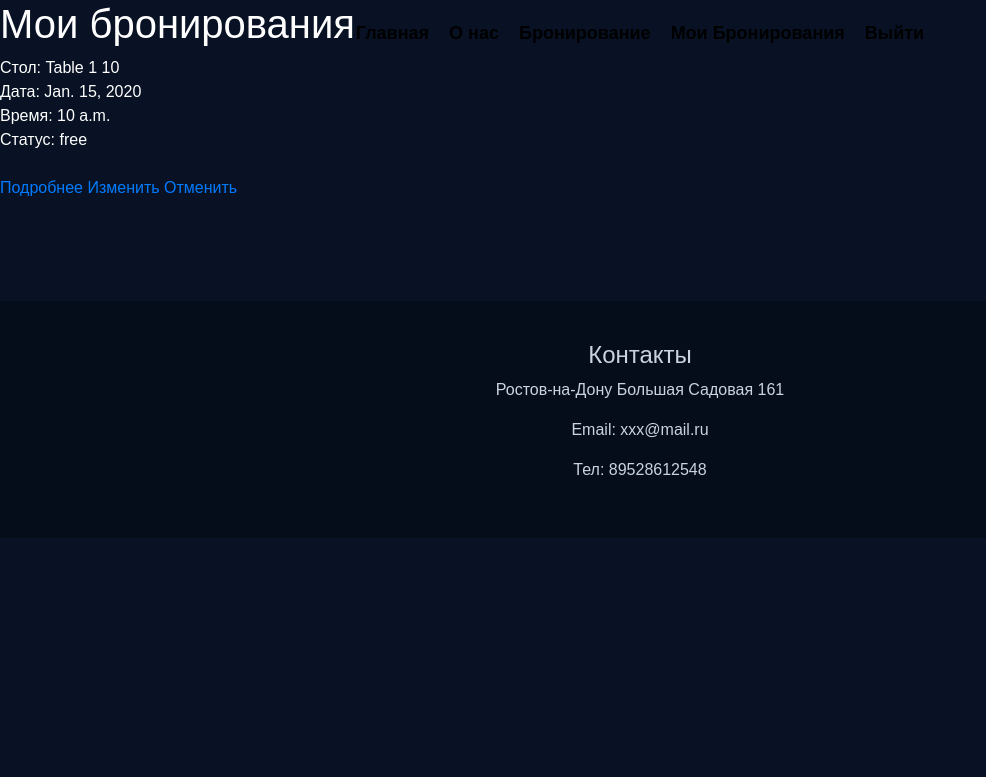
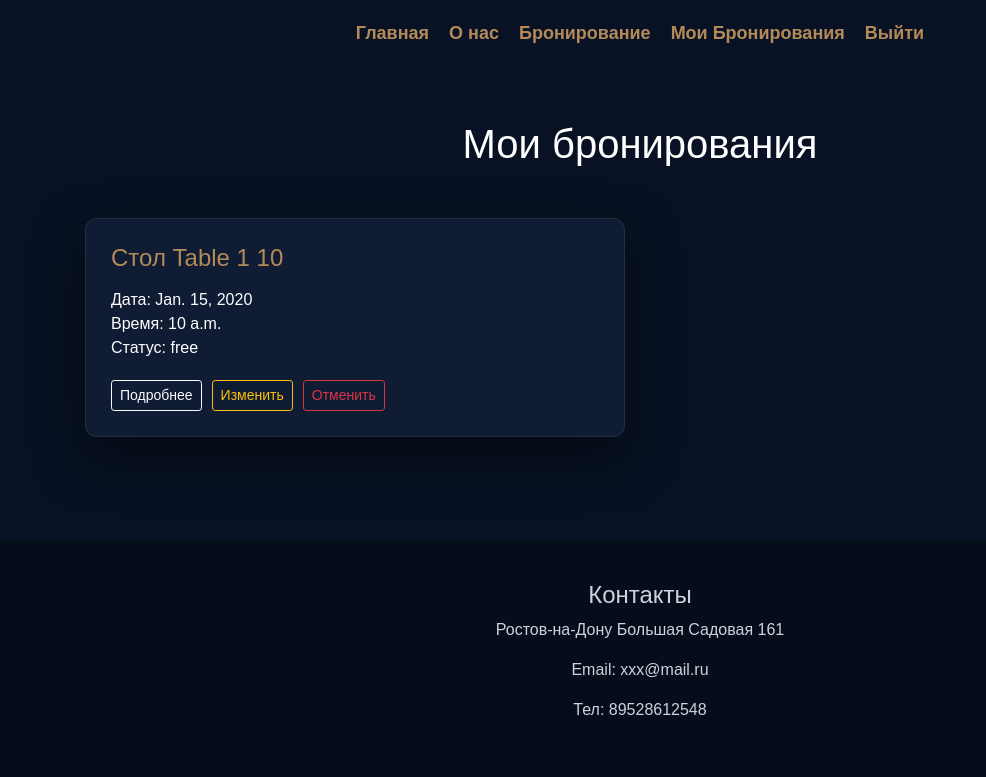
Before and after one commit to kseniya161-max/restaurant_booking, a Django app: page /booking/all/ in a window 1280 px wide. Shown: the top 777 px of the page, without its empty margins (0-986 px from the left). Run offline with Django 5.2, Linux system fonts and the light colour scheme; a user stored in the database is signed in; tables that the repository leaves empty hold one stand-in row (values such as "Sample post"); some libraries are stand-ins or nearby versions.

Commit message:
my_reservation html

```diff
--- a/booking/templates/booking.html
+++ b/booking/templates/booking.html
@@ -17,6 +17,7 @@
 
 
 </div>
+
 
 </section>
 
--- a/booking/templates/my_reservation.html
+++ b/booking/templates/my_reservation.html
@@ -1,27 +1,52 @@
 {% extends "base.html" %}
-
+{% block body_class %}reservations-page{% endblock %}
 {% block content %}
 
-<h1>Мои бронирования</h1>
+
+
+
+<h1 class="page-title">Мои бронирования</h1>
+
+<div class="container">
+
+<div class="row">
 
 {% for r in reservations %}
 
-<div style="margin-bottom:20px">
+<div class="col-md-6 mb-4">
 
-Стол: {{ r.table }} <br>
+<div class="reservation-card">
+
+<h4>Стол {{ r.table }}</h4>
+
+<p>
 Дата: {{ r.date }} <br>
 Время: {{ r.time }} <br>
 Статус: {{ r.status }}
+</p>
 
-<br><br>
+<div class="reservation-actions">
 
-<a href="{% url 'booking:reservation_detail' r.id %}">Подробнее</a>
-<a href="{% url 'booking:reservation_edit' r.id %}">Изменить</a>
-<a href="{% url 'booking:reservation_cancel' r.id %}">Отменить</a>
+<a class="btn btn-outline-light btn-sm"
+href="{% url 'booking:reservation_detail' r.id %}">
+Подробнее
+</a>
+
+<a class="btn btn-outline-warning btn-sm"
+href="{% url 'booking:reservation_edit' r.id %}">
+Изменить
+</a>
+
+<a class="btn btn-outline-danger btn-sm"
+href="{% url 'booking:reservation_cancel' r.id %}">
+Отменить
+</a>
 
 </div>
 
-<hr>
+</div>
+
+</div>
 
 {% empty %}
 
@@ -29,4 +54,8 @@
 
 {% endfor %}
 
+</div>
+
+</div>
+
 {% endblock %}
--- a/pages/templates/pages/about.html
+++ b/pages/templates/pages/about.html
@@ -1,6 +1,7 @@
 {% extends "base.html" %}
 {% load static %}
 {% block title %}О нас{% endblock %}
+{% block body_class %}about-page{% endblock %}
 {% block content %}
 <section class="about-story container">
 
--- a/static/css/styles.css
+++ b/static/css/styles.css
@@ -173,9 +173,18 @@ font-size:14px;
 
 /* About hero*/
 
+/* мои бронирования меню*/
+.about-page .main-nav a{
+color:#b38b59;
+}
+
+.reservations-page .main-nav a:hover{
+color:white;
+}
+
 .hero_about{
-height:350px;
-padding-top:120px;
+height:550px;
+padding-top:200px;
 padding-bottom:80px;
 }}
 
@@ -375,3 +384,72 @@ font-weight:700;
 body.booking-page .main-nav a{
 color:white;
 }
+
+
+/* форма бронирования */
+
+.reservation-card{
+
+background:#0f1c33;
+
+padding:25px;
+
+border-radius:12px;
+
+border:1px solid rgba(255,255,255,0.08);
+
+box-shadow:0 20px 50px rgba(0,0,0,0.5);
+
+}
+
+.reservation-card h4{
+
+color:#b38b59;
+
+margin-bottom:15px;
+
+}
+
+.reservation-actions{
+
+margin-top:20px;
+
+display:flex;
+
+gap:10px;
+
+flex-wrap:wrap;
+
+}
+
+/* мои бронирования страница*/
+.page-title{
+margin-top:120px;
+margin-bottom:50px;
+text-align:center;
+}
+/* мои бронирования меню*/
+.reservations-page .main-nav a{
+color:#b38b59;
+}
+
+.reservations-page .main-nav a:hover{
+color:white;
+}
+
+/* Иконки*/
+.section-divider{
+
+text-align:center;
+
+margin:100px 0;
+color:#b38b59;
+
+}
+
+.section-divider img{
+
+width:100px;
+opacity:10;
+
+}
```
Also changed, not shown: pages/templates/pages/home.html (+9 -0 lines), static/images/fleur.png (added), static/images/l1.webp (added).
